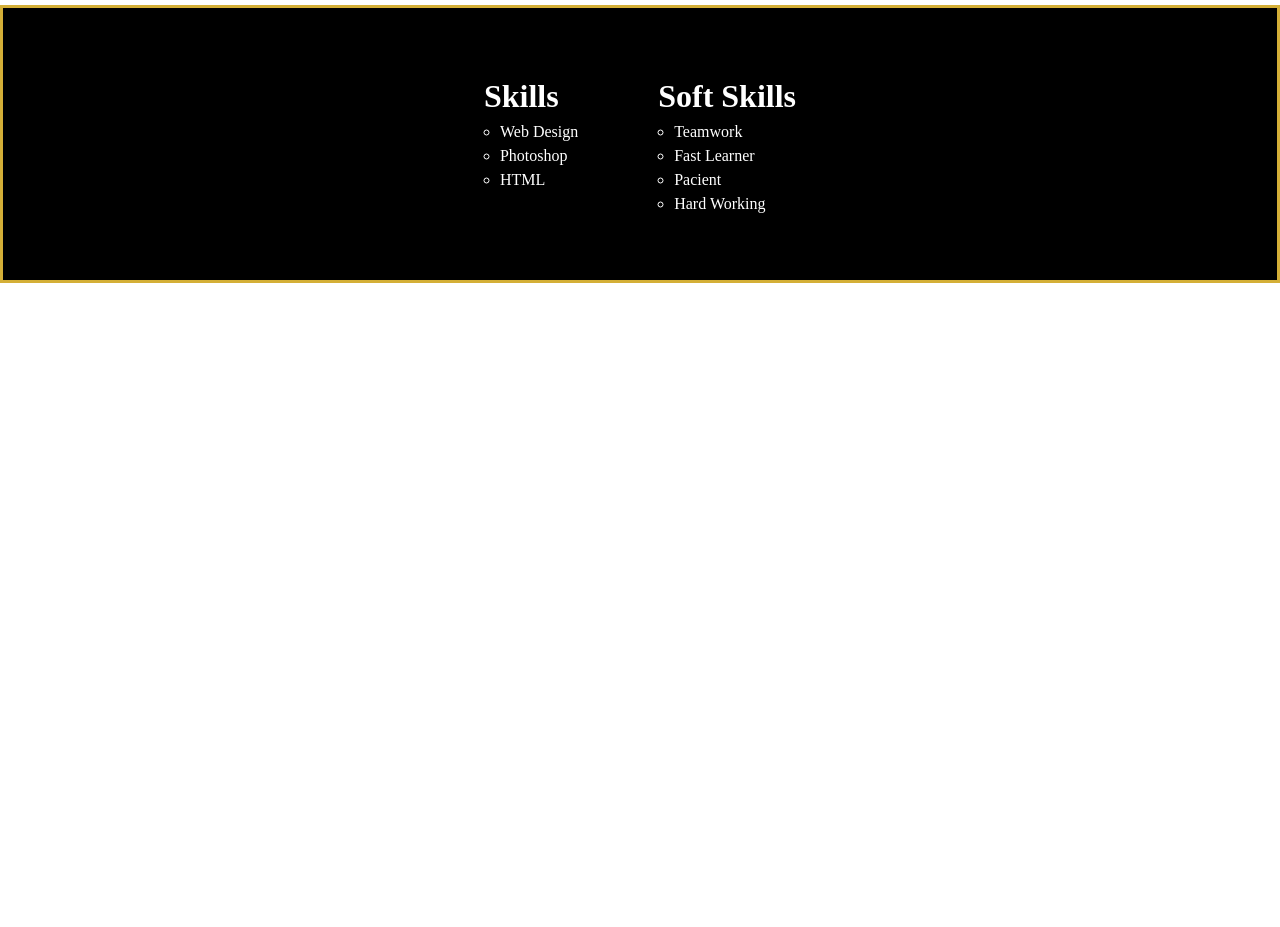
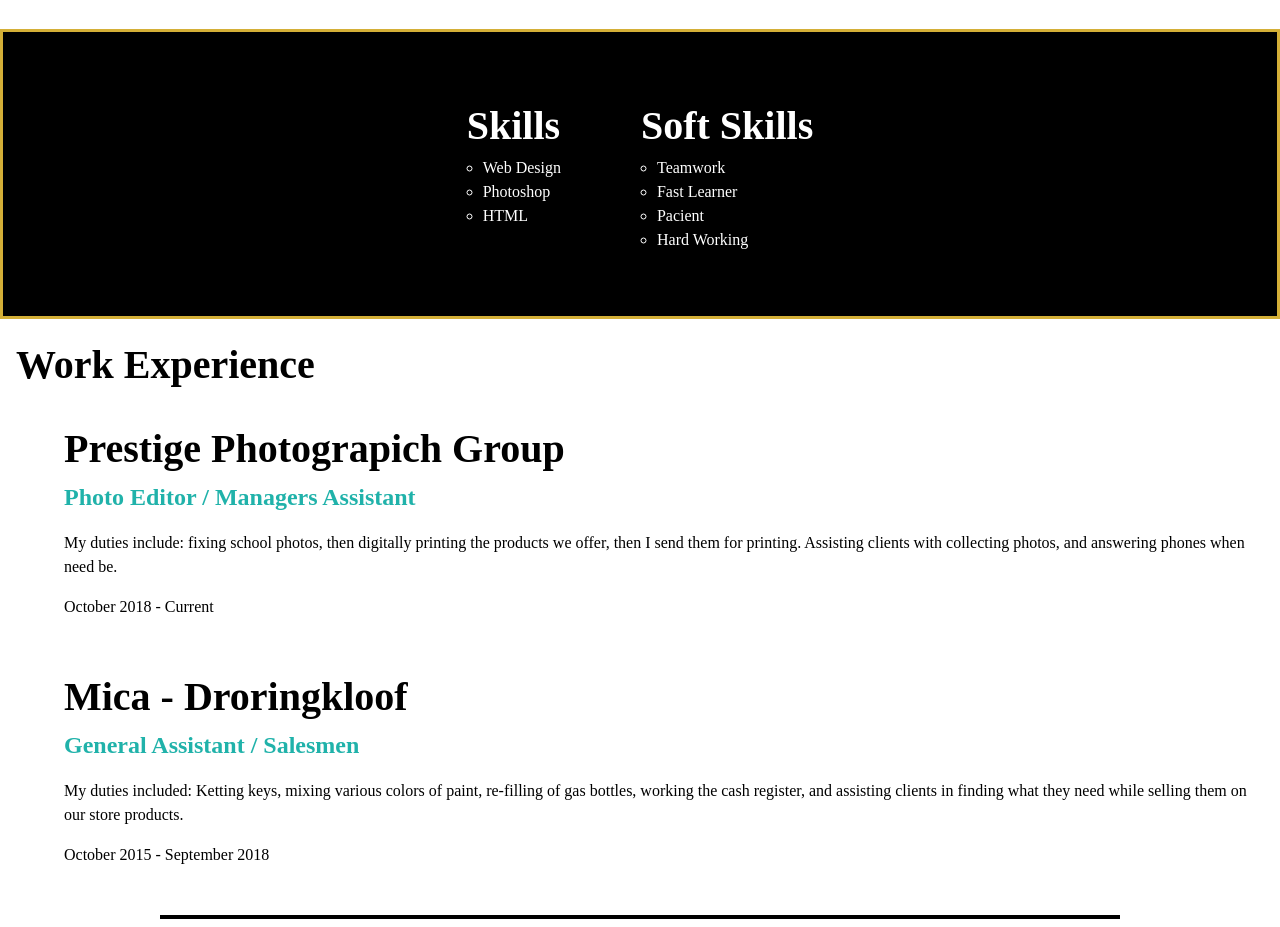
Before and after one commit to Menrav/intro-to-webdev-capstone, a website: page index.html in a window 1280 px wide. Shown: the part 830-1757 px from the top of the page. Before the commit the page ends 1113 px from the top, so only its background shows below. Drawn offline with Linux system fonts and the light colour scheme.

Commit message:
Work Experience Section Done

```diff
--- a/css/main.css
+++ b/css/main.css
@@ -1,5 +1,13 @@
+body {
+  font: 100%;
+}
+
 a {
   text-decoration: none;
+}
+
+h1 {
+  font-size: 2.5rem;
 }
 
 .first-section-intro {
@@ -73,5 +81,25 @@
   padding-left: 1rem;
 }
 
+.work-exp-section {
+  display: flex;
+  justify-content: center;
+  flex-flow: column;
+  padding: 1rem;
+}
+
+.work-exp-section li {
+  padding: 0.5rem;
+}
+
+.places-worked {
+  flex: 50%;
+}
+
+.places-worked h2 {
+  color: lightseagreen;
+}
+
 @media screen and (min-width: 48em) {
+  /*media query section*/
 }
--- a/index.html
+++ b/index.html
@@ -13,7 +13,7 @@
       <ul class="page-nav-bar" role="list" aria-label="Main navigation section">
         <li><a href="#about-me">About Me</a></li>
         <li><a href="#skill-section">Skills</a></li>
-        <li><a href="ass">Work Experience</a></li>
+        <li><a href="#work-exp">Work Experience</a></li>
         <li><a href="ass">Portfolio</a></li>
         <li><a href="ass">Contact Me</a></li>
       </ul>
@@ -70,5 +70,42 @@
         </li>
       </ul>
     </div>
+
+    <div class="work-exp-section">
+      <h1 id="work-exp">Work Experience</h1>
+
+      <ul class="places-worked" role="list">
+        <li>
+          <h1>Prestige Photograpich Group</h1>
+          <h2>Photo Editor / Managers Assistant</h2>
+        </li>
+        <li>
+          <p>
+            My duties include: fixing school photos, then digitally printing the
+            products we offer, then I send them for printing. Assisting clients
+            with collecting photos, and answering phones when need be.
+          </p>
+        </li>
+        <li>October 2018 - Current</li>
+      </ul>
+
+      <ul class="places-worked" role="list">
+        <li>
+          <h1>Mica - Droringkloof</h1>
+          <h2>General Assistant / Salesmen</h2>
+        </li>
+        <li>
+          <p>
+            My duties included: Ketting keys, mixing various colors of paint,
+            re-filling of gas bottles, working the cash register, and assisting
+            clients in finding what they need while selling them on our store
+            products.
+          </p>
+        </li>
+        <li>October 2015 - September 2018</li>
+      </ul>
+    </div>
+
+    <hr width="75%" color="black" noshade size="6rem" />
   </body>
 </html>
```
